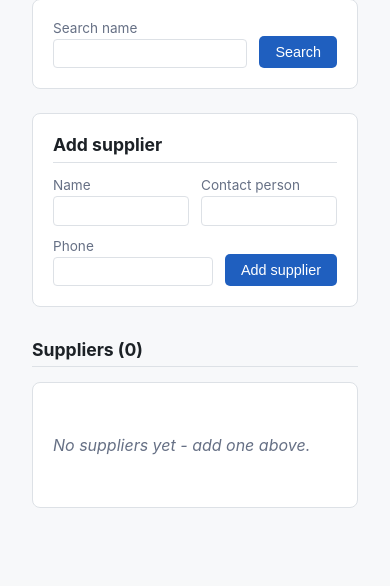
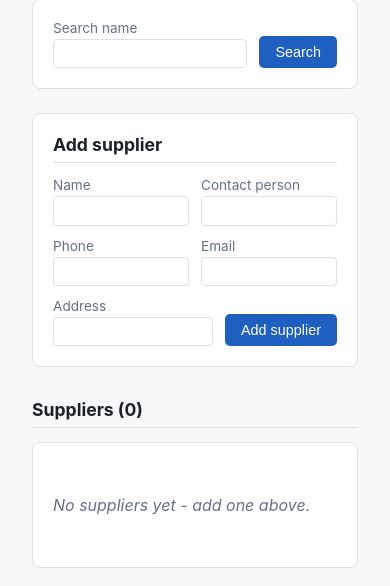
Before and after one commit to pretyiman/procurement-cs-tool, a FastAPI app: page /suppliers in a window 390 px wide. Shown: the part 307-893 px from the top of the page. Before the commit the page ends 815 px from the top, so only its background shows below. Run offline with FastAPI, Linux system fonts and the light colour scheme.

Commit message:
Add email/address to the supplier quick-add form and list
Backend already accepted these fields (create_supplier in main.py
took address/email since Phase 5), but the /suppliers quick-add form
and list table only exposed name/contact/phone - email/address were
only reachable via the per-supplier detail page after creation.

Verified: POST /suppliers with email+address persists and renders
correctly in the list. pytest tests/ (17, unchanged) passes.

```diff
--- a/app/templates/suppliers.html
+++ b/app/templates/suppliers.html
@@ -29,6 +29,14 @@
       <label for="phone">Phone</label>
       <input type="text" id="phone" name="phone">
     </div>
+    <div class="field">
+      <label for="email">Email</label>
+      <input type="text" id="email" name="email">
+    </div>
+    <div class="field" style="flex:2">
+      <label for="address">Address</label>
+      <input type="text" id="address" name="address">
+    </div>
     <button type="submit">Add supplier</button>
   </form>
 </div>
@@ -37,7 +45,7 @@
 <div class="card" style="overflow-x:auto">
   {% if suppliers %}
   <table>
-    <thead><tr><th>Name</th><th>Contact</th><th>Phone</th><th>Email</th></tr></thead>
+    <thead><tr><th>Name</th><th>Contact</th><th>Phone</th><th>Email</th><th>Address</th></tr></thead>
     <tbody>
       {% for s in suppliers %}
       <tr>
@@ -45,6 +53,7 @@
         <td>{{ s.contact_person or '-' }}</td>
         <td>{{ s.phone or '-' }}</td>
         <td>{{ s.email or '-' }}</td>
+        <td>{{ s.address or '-' }}</td>
       </tr>
       {% endfor %}
     </tbody>
```
